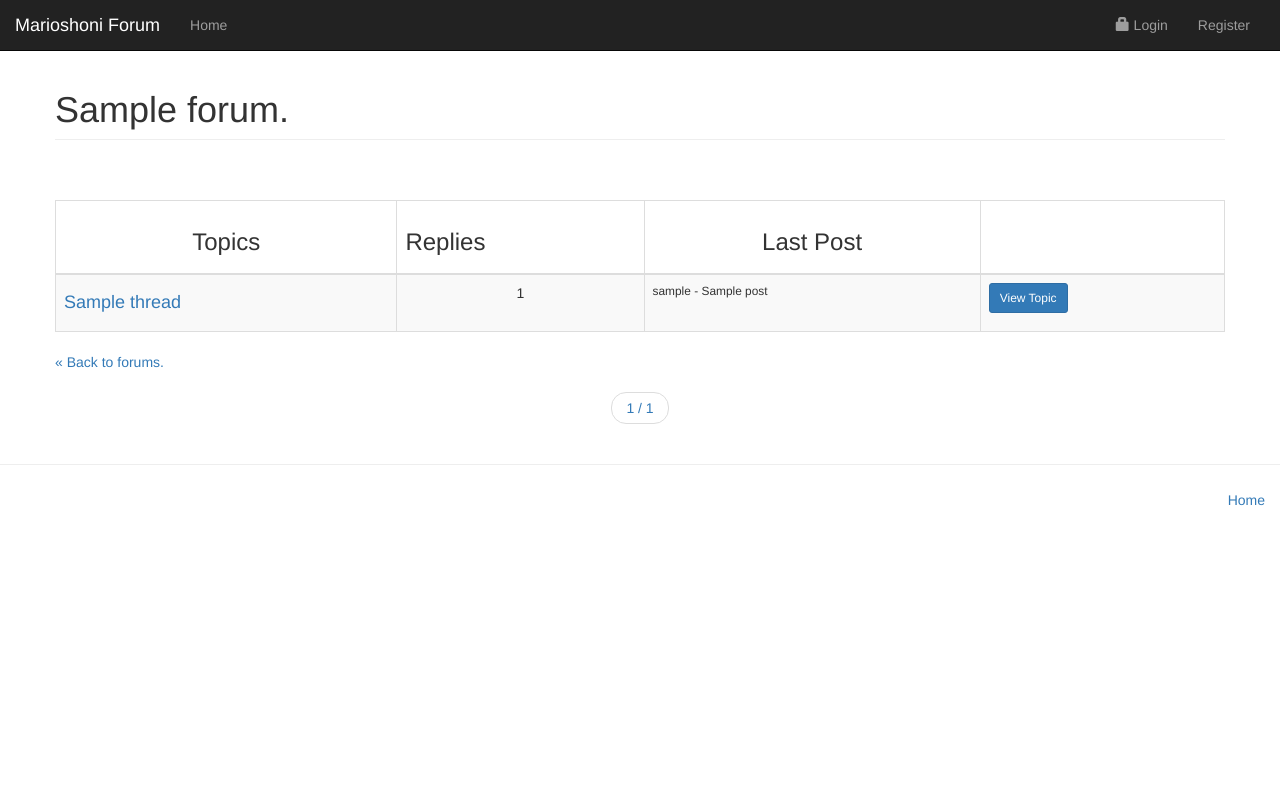
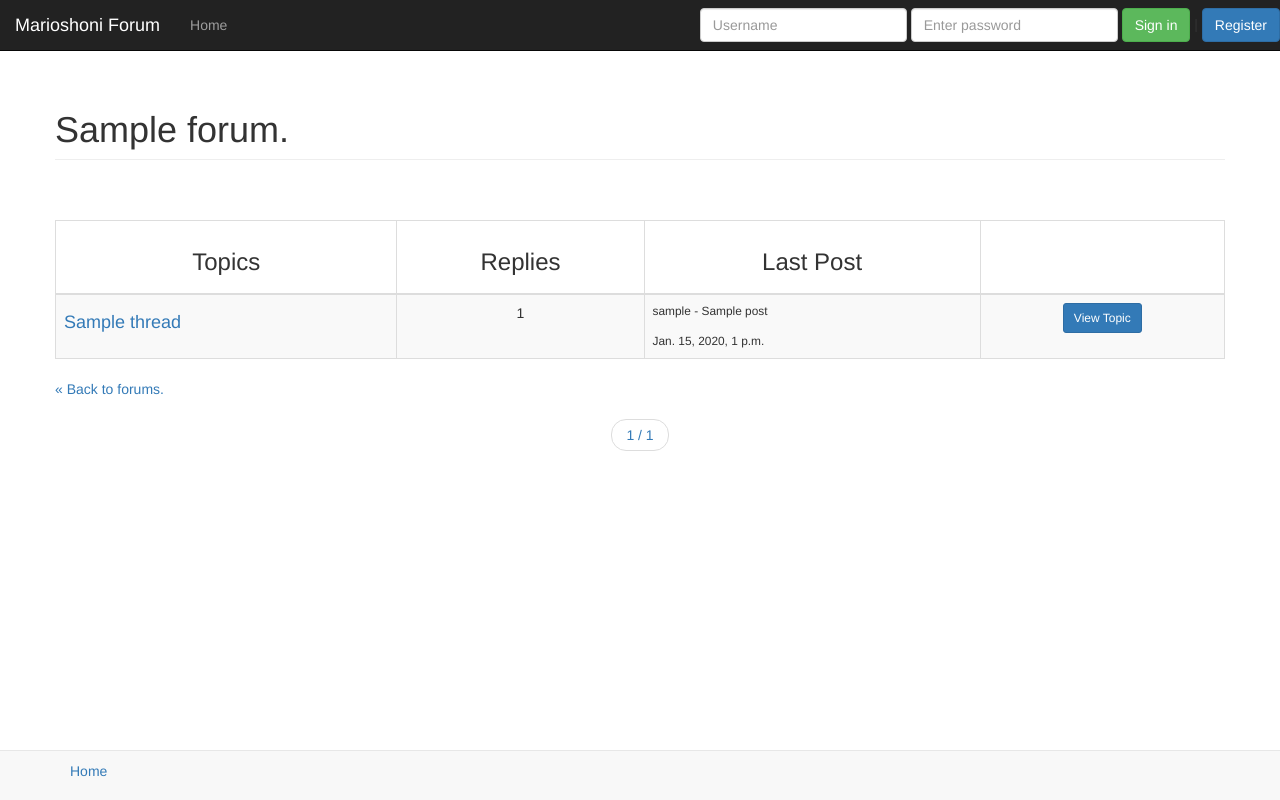
Before and after one commit to Waiyaki/django-by-example-forum, a Django app: page /forum/1/ in a window 1280 px wide. Run offline with Django 3.2, Linux system fonts and the light colour scheme; tables that the repository leaves empty hold one stand-in row (values such as "Sample post"); some libraries are stand-ins or nearby versions.

Commit message:
Functionality to edit user profiles. Minor UI changes:Added a login form in the navbar header.

```diff
--- a/forum/admin.py
+++ b/forum/admin.py
@@ -17,7 +17,11 @@ class PostAdmin(admin.ModelAdmin):
     search_fields = ['title', 'creator']
     list_display = ['title', 'thread', 'creator', 'created']
 
+
+class UserProfileAdmin(admin.ModelAdmin):
+    list_display = ['avatar', 'posts']
+
 admin.site.register(Forum, ForumAdmin)
 admin.site.register(Thread, ThreadAdmin)
 admin.site.register(Post, PostAdmin)
-admin.site.register(UserProfile)
+admin.site.register(UserProfile, UserProfileAdmin)
--- a/forum/static/css/forum.css
+++ b/forum/static/css/forum.css
@@ -1,5 +1,6 @@
 body {
-    padding-top: 50px;
+    padding-top: 70px;
+    padding-bottom: 70px;
 }
 .post {
     background: #efefef;
@@ -17,6 +18,9 @@ body {
 }
 
 .footer {
-    padding: 0px 10px 10px 10px;
-    margin: 5px;
+    padding: 10px;
 }
+
+.navbar-form[input] {
+    background: #ffffff;
+}
--- a/forum/templates/forum/base.html
+++ b/forum/templates/forum/base.html
@@ -27,13 +27,28 @@
                             <a href="/forum/">Home</a>
                         </li>
                     </ul>
-                    <ul class="nav navbar-nav pull-right">
+                    <ul class="nav navbar-nav navbar-right">
                         {% if user.is_authenticated %}
-                            <li><a href="{% url 'forum:edit_profile' %}"><span class="glyphicon glyphicon-edit"></span> Edit Profile</a></li>
-                            <li><a href="{% url 'auth_logout' %}?next=/forum/">{{ user.username }} | Logout</a></li>
+                            <li class="dropdown">
+                                <a href="href#" class="dropdown-toggle" data-toggle="dropdown" role="button">{{ user.username }} <span class="caret"></span></a>
+                                <ul class="dropdown-menu" role="menu">
+                                    <li><a href="{% url 'forum:edit_profile' pk=user.pk%}"><span class="glyphicon glyphicon-edit"></span> Edit Profile</a></li>
+                                    <li><a href="{% url 'auth_logout' %}?next=/forum/"><span class="glyphicon glyphicon-log-out"></span> Logout</a></li>
+                                </ul>
+                            </li>
                         {% else %}
-                            <li><a href="{% url 'auth_login' %}"><span class="glyphicon glyphicon-lock"></span> Login</a></li>
-                            <li><a href="{% url 'registration_register' %}">Register</a></li>
+                            <form role="form" action="/accounts/login/" class="navbar-form navbar-right" method="post">
+                                {% csrf_token %}
+                                <div class="form-group">
+                                    <input class="form-control" id="id_username" maxlength="254" name="username" type="text" required placeholder="Username">
+                                </div>
+                                <div class="form-group">
+                                    <input class="form-control" id="id_password" name="password" type="password" placeholder="Enter password">
+                                </div>
+                                <button type="submit" value="Login" class="btn btn-success">Sign in</button>
+                                | <a href="{% url 'registration_register' %}" class="btn btn-primary">Register</a>
+                            </form>
+
                         {% endif %}
                     </ul>
                 </div>
@@ -49,10 +64,11 @@
                 </div>
             </div>
         </div>
-        <hr>
-        <div class="footer pull-right">
-            <span><a href="/forum/">Home</a></span>
-        </div>
+        <footer class="footer navbar navbar-default navbar-fixed-bottom">
+            <div class="container">
+                <span><a href="/forum/">Home</a></span>
+            </div>
+        </footer>
     </body>
     <script type="text/javascript" src="{% static 'js/jquery-2.1.1.min.js' %}"></script>
     <script type="text/javascript" src="{% static 'js/bootstrap.min.js' %}"></script>
--- a/forum/templates/forum/forum.html
+++ b/forum/templates/forum/forum.html
@@ -20,9 +20,9 @@
     <br>
     <div>
         <table class="table table-striped table-bordered table-hover">
-            <thead class="text-center">
+            <thead>
                 <th><h3 class="text-center">Topics</h3></th>
-                <th><h3>Replies</h3></th>
+                <th><h3 class="text-center">Replies</h3></th>
                 <th><h3 class="text-center">Last Post</h3></th>
                 <th></th>
             </thead>
@@ -34,8 +34,8 @@
                                 <h4><a href="{% url 'forum:thread' pk=thread.pk %}">{{ thread.title }}</a></h4>
                             </td>
                             <td class="text-center">{{ thread.num_replies }}</td>
-                            <td><small>{{ thread.last_post.short|linebreaks }}</small></td>
-                            <td>
+                            <td><small>{{ thread.last_post.short|linebreaks }}{{ thread.last_post.created }}</small></td>
+                            <td class="text-center">
                                 <a href="{% url 'forum:thread' pk=thread.pk %}" class="btn btn-primary btn-sm">View Topic</a>
                             </td>
                         </tr>
--- a/forum/urls.py
+++ b/forum/urls.py
@@ -9,5 +9,5 @@ urlpatterns = patterns('',
     url(r'^forum/add_thread/(?P<pk>\d+)/$', views.add_thread, name='add_thread'),
     url(r'^thread/add_post/(?P<pk>\d+)/$', views.add_post, name='add_post'),
     url(r'^create_forum/$', views.create_forum, name='create_forum'),
-    url(r'^accounts/edit_profile/$', views.edit_profile, name='edit_profile'),
+    url(r'^accounts/edit_profile/(?P<pk>\d+)/$', views.edit_profile, name='edit_profile'),
 )
--- a/forum/views.py
+++ b/forum/views.py
@@ -1,11 +1,16 @@
+import os
+from PIL import Image
+
 from django.shortcuts import render, get_object_or_404, redirect
-from django.http import Http404, HttpResponse
+from django.http import Http404
 from django.core.paginator import Paginator, InvalidPage, EmptyPage
 from django.contrib.auth.decorators import login_required
+from django.contrib.auth.models import User
+from django.conf import settings
 
 
-from .models import Forum, Thread, Post
-from .forms import PostForm, ThreadForm, ForumForm, UserForm, UserProfileForm
+from .models import Forum, Thread, Post, UserProfile
+from .forms import PostForm, ThreadForm, ForumForm, UserProfileForm
 # Create your views here.
 
 
@@ -90,6 +95,7 @@ def add_post(request, pk):
         if form.is_valid():
             post = form.save(commit=False)
             post.creator = request.user
+            post.creator.userprofile.posts += 1
             post.save()
             return redirect('forum:thread', pk=pk)
         else:
@@ -117,5 +123,96 @@ def create_forum(request):
 
 
 @login_required
-def edit_profile(request):
-    return HttpResponse("<h1>Work in progress...</h1>")
+def edit_profile(request, pk):
+    try:
+        profile = UserProfile.objects.get(user=User.objects.get(pk=pk))
+    except:
+        profile = None
+
+    if request.method == 'POST':
+        if profile:
+            form = UserProfileForm(request.POST, instance=profile)
+            if form.is_valid():
+                if 'avatar' in request.FILES:
+                    avatar = request.FILES['avatar']
+                    profile.avatar = avatar
+                    profile.save()
+                    # This thumbnail will always be loaded in pages instead of full sized photos.
+                    makethumbnail(profile.avatar.name)
+        else:
+            form = UserProfileForm(request.POST)
+            if form.is_valid():
+                profile = form.save(commit=False)
+                profile.user = request.user
+                if 'avatar' in request.FILES:
+                    avatar = request.FILES['avatar']
+                    profile.avatar = avatar
+                    profile.save()
+                    makethumbnail(profile.avatar.name)
+                profile.save()
+            else:
+                print(form.errors)
+                context_dict = {'errors': form.errors, 'form': form}
+                return render(request, 'forum/edit_profile.html', context_dict)
+
+        context_dict = {'form': form, 'edit_success': True, 'img': settings.MEDIA_URL + get_avatar(
+            profile.avatar.name, (300, 300))}
+        return render(request, 'forum/edit_profile.html', context_dict)
+    else:
+        form = UserProfileForm()
+        context_dict = {'form': form}
+        if profile:
+            if profile.avatar:
+                context_dict['img'] = settings.MEDIA_URL + get_avatar(profile.avatar.name, (300, 300))
+    return render(request, 'forum/edit_profile.html', context_dict)
+
+
+def makethumbnail(imgfile):
+    outdir = os.path.join(settings.MEDIA_ROOT, 'profile_images/thumbs')
+    if not os.path.exists(outdir):
+        print('Making thumb dir...', outdir)
+        os.mkdir(outdir)
+
+    fname, ext = os.path.splitext(imgfile)
+    fname = fname.split('/')[1]
+    size1 = (200, 200)
+    thumb1size = str(size1[0]) + 'x' + str(size1[1])
+    thumb1 = fname + '-thumb1-' + thumb1size + ext
+    thumb1file = os.path.join(outdir, thumb1)
+
+    size2 = (300, 300)
+    thumb2size = str(size2[0]) + 'x' + str(size2[1])
+    thumb2 = fname + '-thumb2-' + thumb2size + ext
+    thumb2file = os.path.join(outdir, thumb2)
+
+    thumbfiles = [thumb1file, thumb2file]
+    sizes = [size1, size2]
+    for index, filename in enumerate(thumbfiles):
+        try:
+            thumb = Image.open(os.path.join(settings.MEDIA_ROOT, imgfile))
+            thumb.thumbnail(sizes[index], Image.ANTIALIAS)
+            thumb.save(filename)
+        except:
+            print("Error encountered. Skipping => ", filename)
+            return False
+    return True
+
+
+def get_avatar(imgname, size=(200, 200)):
+    outdir = os.path.join(settings.MEDIA_ROOT, 'profile_images/thumbs')
+    fname, ext = os.path.splitext(imgname)
+    thumbsize = str(size[0]) + 'x' + str(size[1])
+    thumb = fname.split('/')[1]
+    if size == (200, 200):
+        thumb += '-thumb1-' + thumbsize + ext
+    else:
+        thumb += '-thumb2-' + thumbsize + ext
+
+    if os.path.exists(outdir):
+        if os.path.isfile(os.path.join(outdir, thumb)):
+            return 'profile_images/thumbs/' + thumb
+        else:
+            return imgname
+    else:
+        # No thumbnail available
+        return imgname
--- a/my_forum/settings.py
+++ b/my_forum/settings.py
@@ -37,7 +37,6 @@ INSTALLED_APPS = (
     'django.contrib.messages',
     'django.contrib.staticfiles',
     'forum',
-    'autofixture',
     'registration',
 )
 
```
Also changed, not shown: forum/templates/forum/edit_profile.html (added, +67 -0 lines), README.md.
